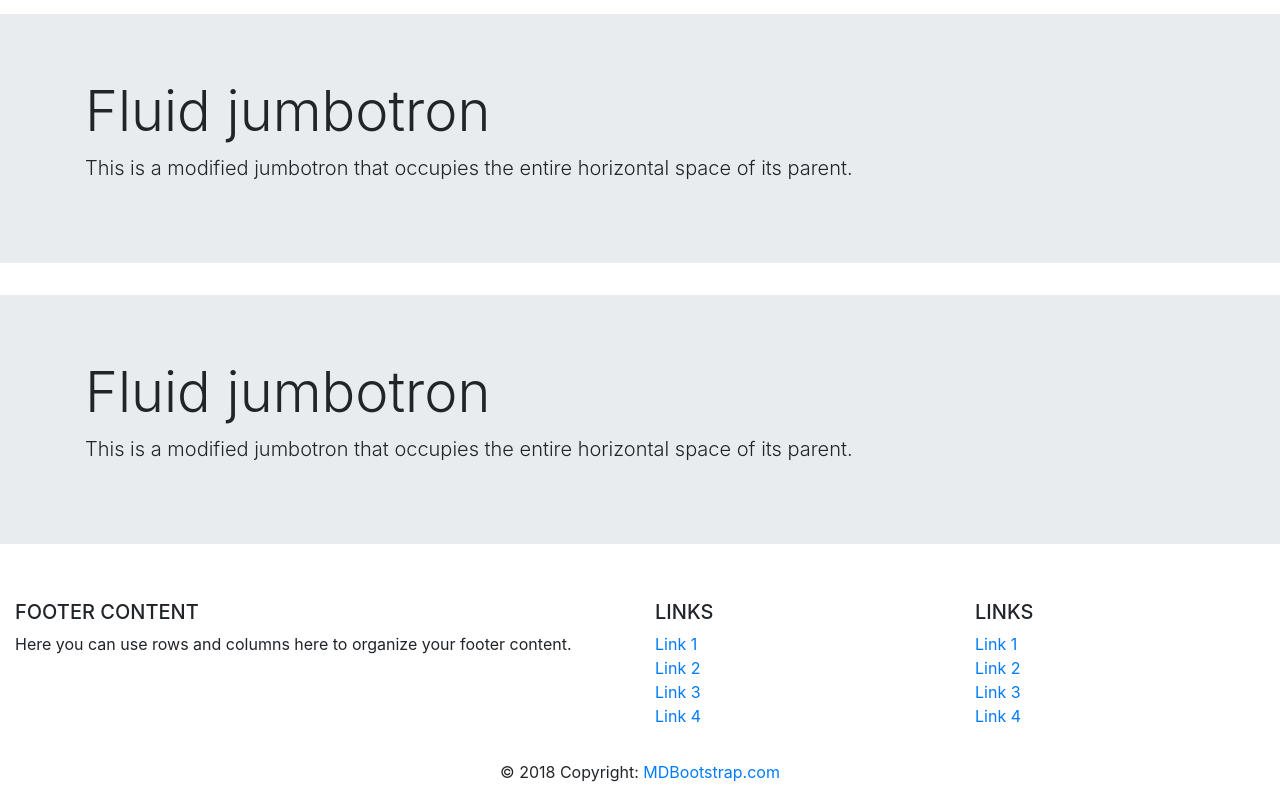
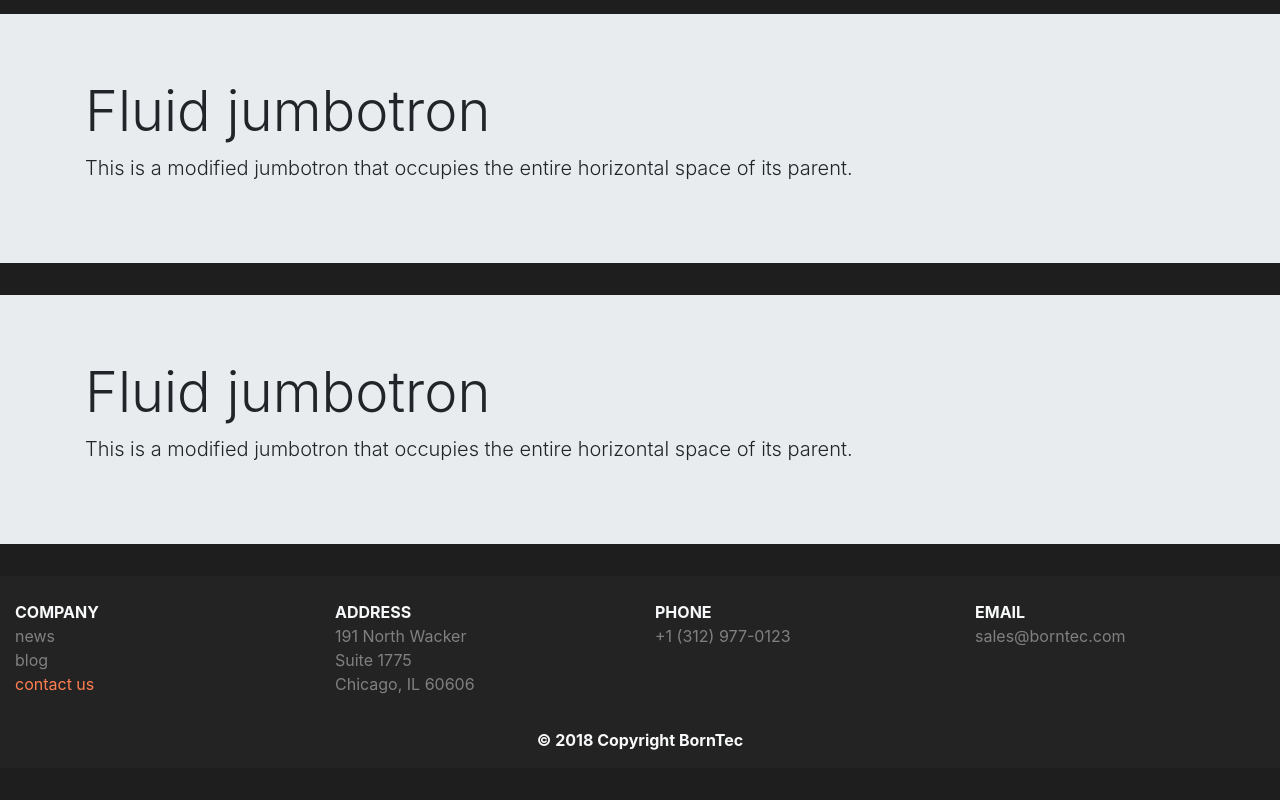
Before and after one commit to Jsimmons--dev/borntec-test-site, a React app: page /services in a window 1280 px wide. Shown: the part 624-1424 px from the top of the page. After the commit the page ends 1392 px from the top, so only its background shows below. Built offline with nearby package versions, Linux system fonts and the light colour scheme.

Commit message:
Make footer dark theme and add content

```diff
--- a/src/components/Footer/Footer.js
+++ b/src/components/Footer/Footer.js
@@ -1,74 +1,81 @@
 import $ from 'jquery';
-import 'bootstrap/dist/css/bootstrap.min.css';
 import React, { Component } from 'react';
 
 export class Footer extends Component {
     render() {
         return (
-            <footer class="page-footer font-small blue pt-4">
+            <footer style={{ backgroundColor: 'rgb(35,35,35)', padding: '0px' }} class="page-footer font-small pt-4">
 
                 <div class="container-fluid text-center text-md-left">
 
                     <div class="row">
-
-                        <div class="col-md-6 mt-md-0 mt-3">
-
-                            <h5 class="text-uppercase">Footer Content</h5>
-                            <p>Here you can use rows and columns here to organize your footer content.</p>
-
-                        </div>
-
                         <hr class="clearfix w-100 d-md-none pb-3" />
 
                         <div class="col-md-3 mb-md-0 mb-3">
 
-                            <h5 class="text-uppercase">Links</h5>
-
                             <ul class="list-unstyled">
                                 <li>
-                                    <a href="#!">Link 1</a>
+                                    <a class='text-light' href="#!"><strong>COMPANY</strong></a>
                                 </li>
-                                <li>
-                                    <a href="#!">Link 2</a>
+                                <li style={{ color: 'grey' }}>
+                                    news
                                 </li>
-                                <li>
-                                    <a href="#!">Link 3</a>
+                                <li style={{ color: 'grey' }}>
+                                    blog
                                 </li>
-                                <li>
-                                    <a href="#!">Link 4</a>
+                                <li style={{ color: 'coral' }}>
+                                    contact us
                                 </li>
                             </ul>
 
                         </div>
-
                         <div class="col-md-3 mb-md-0 mb-3">
-
-                            <h5 class="text-uppercase">Links</h5>
 
                             <ul class="list-unstyled">
                                 <li>
-                                    <a href="#!">Link 1</a>
+                                    <a class='text-light' href="#!"><strong>ADDRESS</strong></a>
                                 </li>
-                                <li>
-                                    <a href="#!">Link 2</a>
-                                </li>
-                                <li>
-                                    <a href="#!">Link 3</a>
-                                </li>
-                                <li>
-                                    <a href="#!">Link 4</a>
-                                </li>
+                                <li style={{ color: 'grey' }}>
+                                    191 North Wacker
+    </li>
+                                <li style={{ color: 'grey' }}>
+                                    Suite 1775
+    </li>
+                                <li style={{ color: 'grey' }}>
+                                    Chicago, IL 60606
+    </li>
                             </ul>
 
                         </div>
+                        <div class="col-md-3 mb-md-0 mb-3">
 
+                            <ul class="list-unstyled">
+                                <li>
+                                    <a class='text-light' href="#!"><strong>PHONE</strong></a>
+                                </li>
+                                <li style={{ color: 'grey' }}>
+                                +1 (312) 977-0123
+</li>
+                            </ul>
+
+                        </div>
+                        <div class="col-md-3 mb-md-0 mb-3">
+
+                            <ul class="list-unstyled">
+                                <li>
+                                    <a class='text-light' href="#!"><strong>EMAIL</strong></a>
+                                </li>
+                                <li style={{ color: 'grey' }}>
+                                    sales@borntec.com
+</li>
+                            </ul>
+
+                        </div>
                     </div>
 
                 </div>
 
-                <div class="footer-copyright text-center py-3">© 2018 Copyright:
-  <a href="https://mdbootstrap.com/bootstrap-tutorial/"> MDBootstrap.com</a>
-                </div>
+                <div class="footer-copyright text-center py-3 text-light"><strong>© 2018 Copyright BornTec</strong></div>
 
             </footer>
         );
--- a/src/components/Home/App.css
+++ b/src/components/Home/App.css
@@ -1,3 +1,7 @@
+body {
+  background-color: rgb(30,30,30);
+}
+
 .navbar {
   padding-top: 1em;
   padding-bottom: 1em;
```
